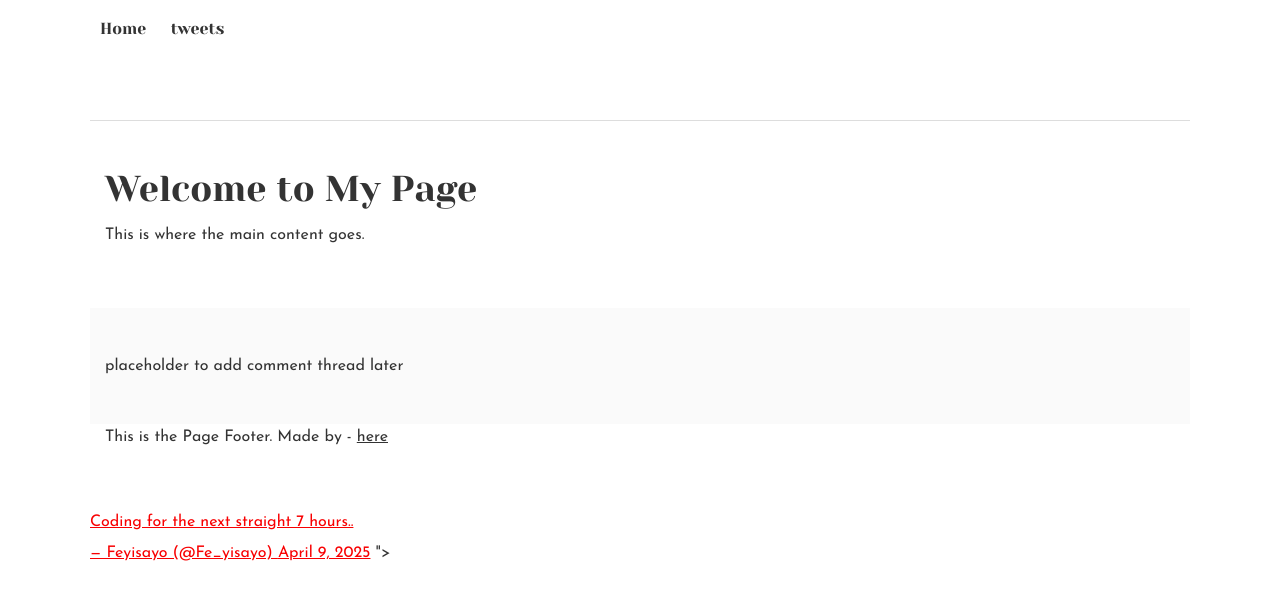
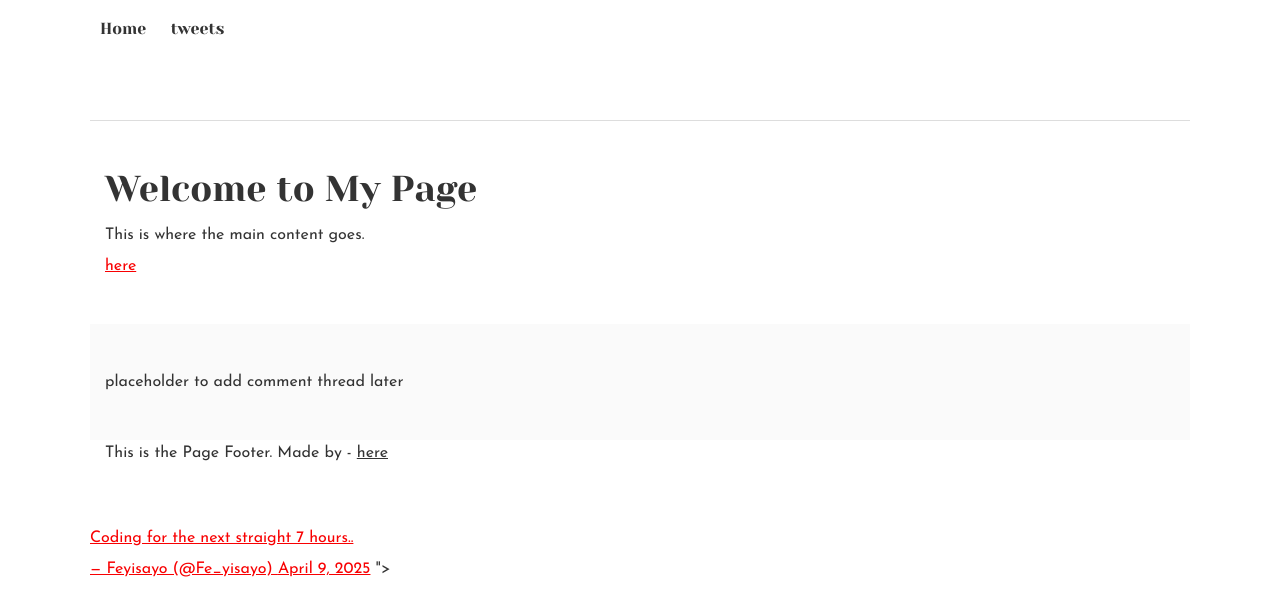
Before and after one commit to DavdePianist/My_First_Portfolio, a plain HTML site: page html_basic/tweets.html in a window 1280 px wide. Drawn offline with Linux system fonts and the light colour scheme; files that its build step writes are made by us from their sources.

Commit message:
added article

```diff
--- a/html_basic/tweets.html
+++ b/html_basic/tweets.html
@@ -24,6 +24,7 @@
     <article>
       <h1>Welcome to My Page</h1>
       <p>This is where the main content goes.</p>
+      <a href="https://x.com/Fe_yisayo" target="_blank">here</a>
     </article>
 
     <aside>
```
